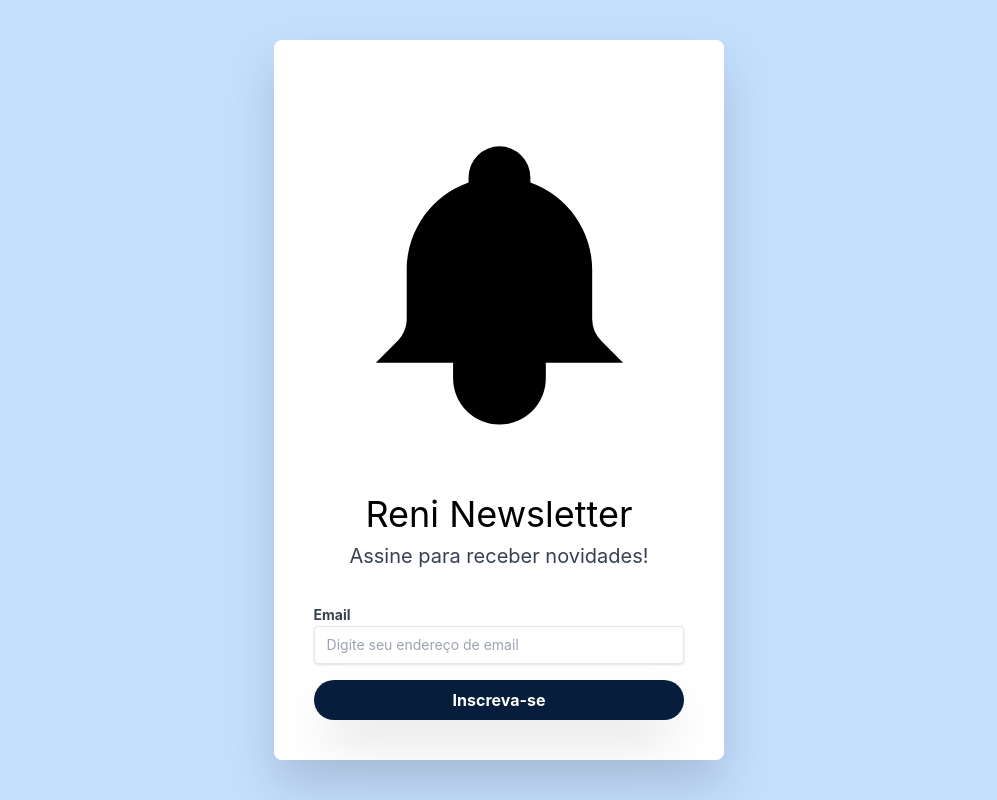
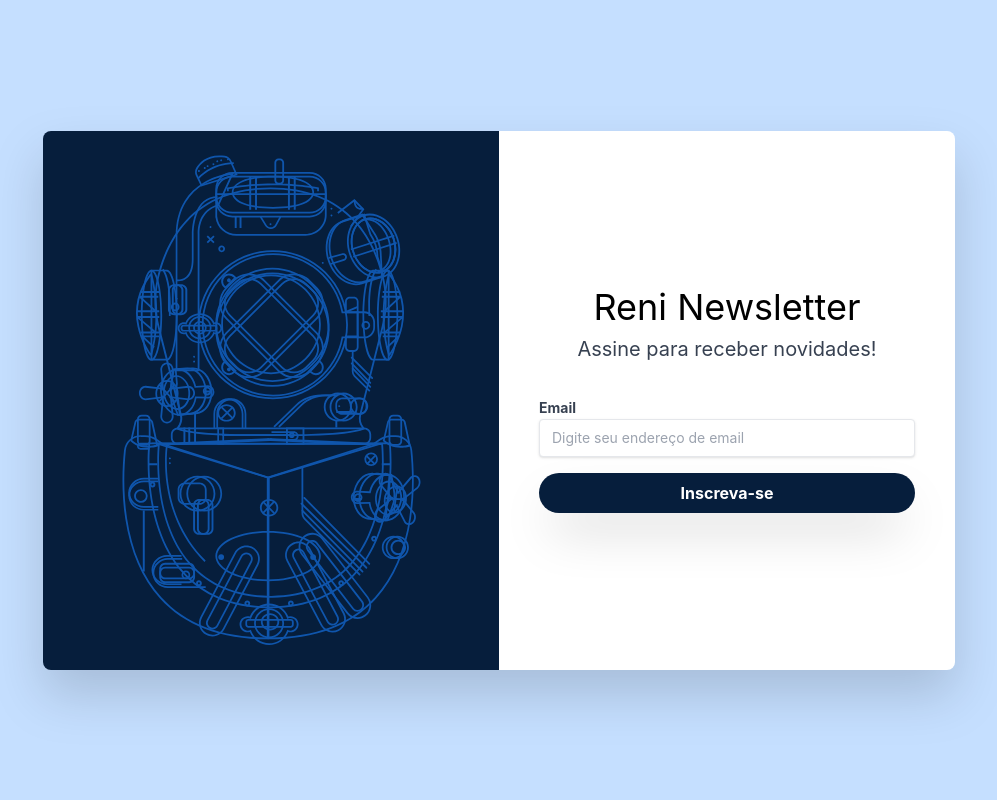
Before and after one commit to RenissonSilva/estudo-tailwind, a plain HTML site: page newsletter.html in a window 1280 px wide. Shown: the whole page, without its empty margins (141-1138 px from the left). Drawn offline with nearby package versions, Linux system fonts and the light colour scheme.

Commit message:
Deixando layout responsivo

```diff
--- a/newsletter.html
+++ b/newsletter.html
@@ -29,15 +29,15 @@
 
 <body class="bg-azul-claro font-inter flex justify-center items-center h-screen">
 
-    <main class="flex px-6 drop-shadow-2xl">
+    <main class="flex px-6 drop-shadow-2xl lg:w-3/4">
 
-        <section class="bg-azul-escuro hidden">
-            <img class="" src="image/icone-mergulhador.svg" alt="icone de mergulhador">
+        <section class="bg-azul-escuro hidden lg:block w-1/2 rounded-l-lg">
+            <img class="p-6 m-auto" src="image/icone-mergulhador.svg" alt="icone de mergulhador">
         </section>
 
-        <section class="bg-white p-10 gap-6 flex flex-col rounded-lg">
+        <section class="bg-white p-10 gap-6 flex flex-col rounded-lg lg:w-1/2 justify-center lg:rounded-l-none">
 
-            <div class="">
+            <div class="hidden">
                 <svg class=""
                     width="35" height="20" viewBox="0 0 44 20" fill="none" xmlns="http://www.w3.org/2000/svg">
                     <path d="M41.1738 0.994633C40.8556 1.10918 40.6199 1.34129 40.4506 1.70905C40.3201 1.99542 40.2881 2.17026 40.3041 2.53199C40.3178 2.86056 40.3659 3.0776 40.4734 3.28861C40.5444 3.42728 41.7665 5.17565 41.9221 5.36254C41.9748 5.42584 42.0984 5.52834 42.1945 5.58561C42.3661 5.69413 42.373 5.69714 42.6545 5.69714C42.9291 5.69714 42.9474 5.69413 43.1237 5.59465C43.3663 5.45599 43.5722 5.19373 43.6912 4.86818C43.8034 4.56673 43.8285 4.34366 43.7874 4.00303C43.753 3.69255 43.7004 3.52374 43.5814 3.31574C43.4784 3.13789 42.4096 1.60958 42.2242 1.37445C41.9519 1.03081 41.5171 0.874056 41.1738 0.994633Z" />
@@ -58,8 +58,8 @@
 
             <form>
                 <label class="text-sm font-bold text-gray-700 mb-2" for="email">Email</label>
-                <input class="text-sm w-full mb-4 pl-3 rounded border py-2 shadow" id="email" type="email" placeholder="Digite seu endereço de email">
-                <button class="font-bold text-white bg-azul-escuro w-full py-2 rounded-full shadow-2xl" type="button">Inscreva-se</button>
+                <input class="text-sm w-full mb-4 pl-3 rounded border py-2 shadow focus:outline-none hover:border-azul-claro hover:ring-1 hover:ring-azul-escuro focus:border-azul-escuro focus:ring-1 focus:ring-azul-escuro" id="email" type="email" placeholder="Digite seu endereço de email">
+                <button class="font-bold text-white bg-azul-escuro w-full py-2 rounded-full shadow-2xl hover:bg-azul-hover duration-150" type="button">Inscreva-se</button>
             </form>
         </section>
     </main>
```
